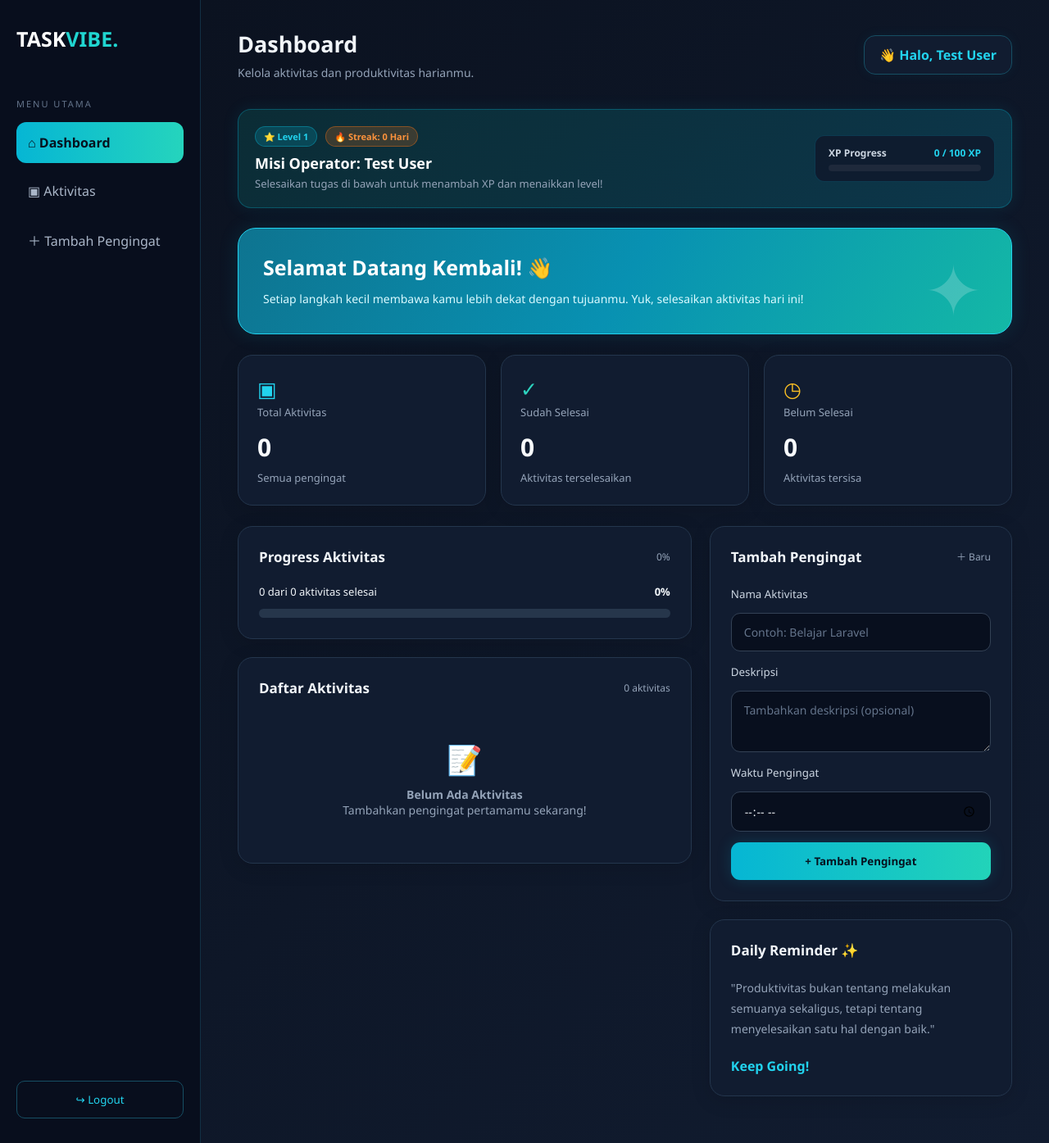
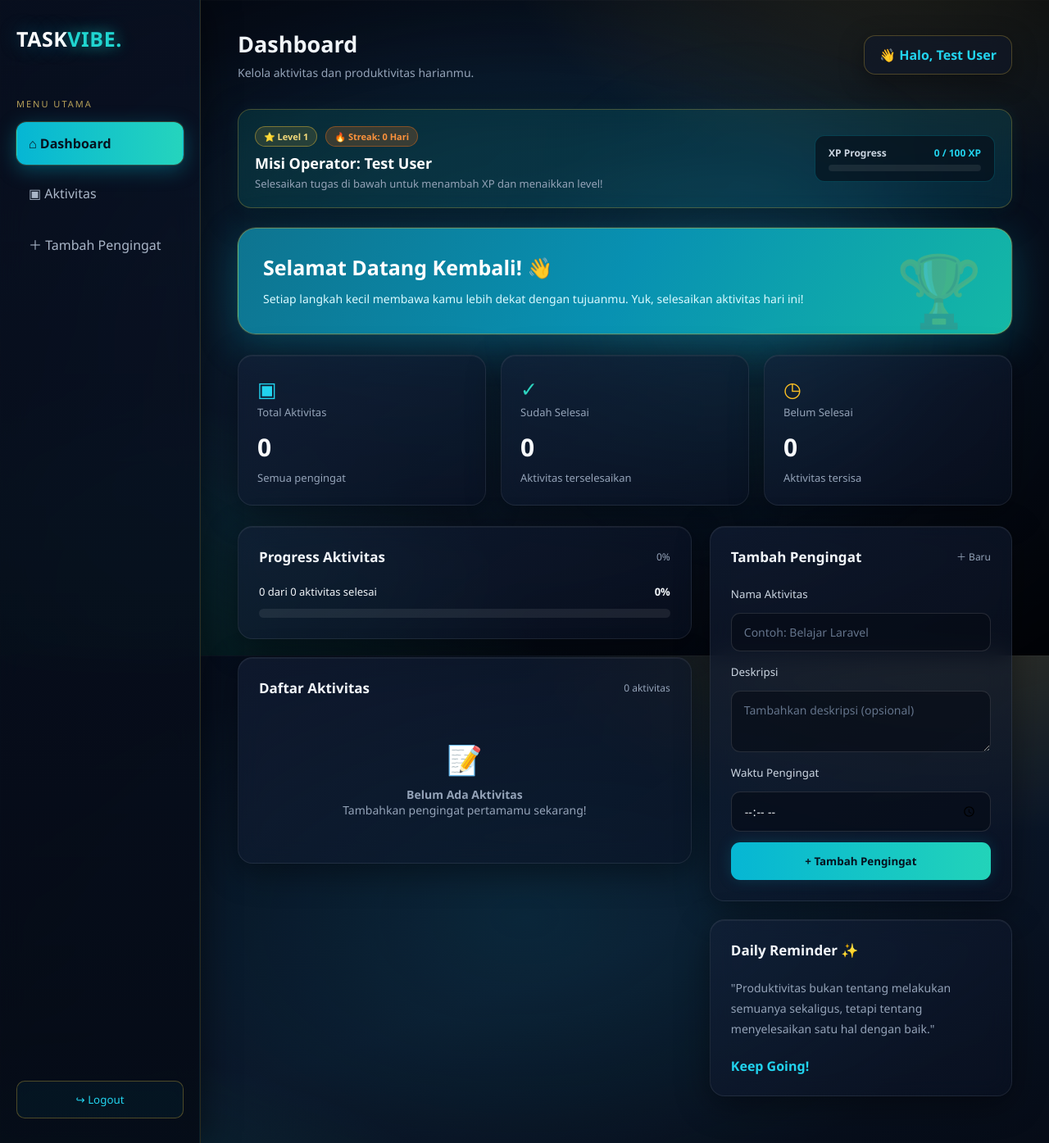
Before and after one commit to zaydabdullah2155-afk/Project-TaskVibe, a Laravel app: page /activities in a window 1280 px wide. Shown: the whole page at 82% size. Run offline with Laravel 12, Linux system fonts and the light colour scheme; a user stored in the database is signed in; data comes from the database, SQL or seed files in the repository; data that the repository does not hold is empty.

Commit message:
update shadow layout

```diff
--- a/resources/views/activities/index.blade.php
+++ b/resources/views/activities/index.blade.php
@@ -12,10 +12,59 @@
             box-sizing: border-box;
         }
 
+        html {
+            background: #050a14;
+        }
+
+        /* ===== BACKGROUND MEWAH ===== */
         body {
             font-family: 'Segoe UI', Arial, sans-serif;
-            background: #0b1220;
             color: #f1f5f9;
+            min-height: 100vh;
+            background-color: #050a14;
+            background-image:
+                radial-gradient(900px 500px at 90% -10%, rgba(212, 175, 55, 0.22), transparent 60%),
+                radial-gradient(1000px 600px at 5% 105%, rgba(20, 184, 166, 0.25), transparent 60%),
+                radial-gradient(800px 500px at 50% 40%, rgba(14, 116, 144, 0.18), transparent 70%),
+                linear-gradient(rgba(255, 255, 255, 0.03) 1px, transparent 1px),
+                linear-gradient(90deg, rgba(255, 255, 255, 0.03) 1px, transparent 1px),
+                linear-gradient(160deg, #060d1b 0%, #0a1628 50%, #04070f 100%);
+            background-size: auto, auto, auto, 48px 48px, 48px 48px, auto;
+            background-attachment: fixed;
+        }
+
+        /* Vignette */
+        body::before {
+            content: "";
+            position: fixed;
+            inset: 0;
+            pointer-events: none;
+            z-index: 0;
+            background: radial-gradient(ellipse at center, transparent 55%, rgba(0, 0, 0, 0.55) 100%);
+        }
+
+        /* Orb cahaya bergerak */
+        body::after {
+            content: "";
+            position: fixed;
+            width: 520px;
+            height: 520px;
+            top: 10%;
+            left: 55%;
+            pointer-events: none;
+            z-index: 0;
+            background: radial-gradient(circle, rgba(34, 211, 238, 0.16), transparent 65%);
+            filter: blur(60px);
+            animation: floatOrb 18s ease-in-out infinite alternate;
+        }
+
+        @keyframes floatOrb {
+            from { transform: translate(0, 0) scale(1); }
+            to   { transform: translate(-180px, 120px) scale(1.25); }
+        }
+
+        @media (prefers-reduced-motion: reduce) {
+            body::after { animation: none; }
         }
 
         button, input, textarea {
@@ -25,13 +74,19 @@
         .dashboard {
             display: flex;
             min-height: 100vh;
+            position: relative;
+            z-index: 1;
         }
 
-        /* SIDEBAR */
+        /* ===== SIDEBAR ===== */
         .sidebar {
             width: 245px;
-            background: #080e1d;
-            border-right: 1px solid #123044;
+            background: linear-gradient(180deg, rgba(10, 18, 36, 0.75) 0%, rgba(5, 10, 20, 0.85) 100%);
+            backdrop-filter: blur(16px);
+            -webkit-backdrop-filter: blur(16px);
+            border-right: 1px solid rgba(212, 175, 55, 0.18);
+            box-shadow: 4px 0 40px rgba(0, 0, 0, 0.45),
+                        inset -1px 0 0 rgba(34, 211, 238, 0.08);
             color: white;
             padding: 30px 20px;
             display: flex;
@@ -43,15 +98,18 @@
             font-weight: 800;
             margin-bottom: 55px;
             color: white;
+            letter-spacing: 0.5px;
+            text-shadow: 0 0 24px rgba(34, 211, 238, 0.35);
         }
 
         .logo span {
             color: #20d5d0;
+            text-shadow: 0 0 18px rgba(32, 213, 208, 0.7);
         }
 
         .menu-title {
             font-size: 11px;
-            color: #64748b;
+            color: #b8a25a;
             margin-bottom: 15px;
             letter-spacing: 2px;
         }
@@ -63,14 +121,23 @@
             padding: 14px;
             border-radius: 12px;
             margin-bottom: 9px;
-            transition: .2s;
+            border: 1px solid transparent;
+            transition: all .25s ease;
         }
 
-        .menu a:hover,
+        .menu a:hover {
+            background: rgba(34, 211, 238, 0.08);
+            border-color: rgba(34, 211, 238, 0.25);
+            color: #e6fbff;
+            transform: translateX(4px);
+        }
+
         .menu a.active {
             background: linear-gradient(90deg, #06b6d4, #25d4bd);
             color: #06121f;
             font-weight: 700;
+            box-shadow: 0 6px 24px rgba(6, 182, 212, 0.35),
+                        0 0 0 1px rgba(212, 175, 55, 0.25);
         }
 
         .sidebar-bottom {
@@ -80,24 +147,27 @@
         .logout-button {
             width: 100%;
             padding: 13px;
-            border: 1px solid #164e63;
-            background: transparent;
+            border: 1px solid rgba(212, 175, 55, 0.35);
+            background: rgba(6, 182, 212, 0.05);
             color: #22d3ee;
             border-radius: 10px;
             cursor: pointer;
+            transition: all .25s ease;
         }
 
         .logout-button:hover {
-            background: #06b6d4;
+            background: linear-gradient(90deg, #06b6d4, #25d4bd);
             color: #06121f;
+            border-color: transparent;
+            box-shadow: 0 6px 24px rgba(6, 182, 212, 0.35);
         }
 
-        /* MAIN */
+        /* ===== MAIN ===== */
         .main {
             flex: 1;
             padding: 35px 45px;
             min-width: 0;
-            background: linear-gradient(135deg, #0b1220, #111c30);
+            background: transparent;
         }
 
         .topbar {
@@ -119,21 +189,115 @@
         }
 
         .user-badge {
-            background: #111c30;
+            background: rgba(15, 25, 45, 0.55);
+            backdrop-filter: blur(12px);
+            -webkit-backdrop-filter: blur(12px);
             color: #22d3ee;
-            border: 1px solid #164e63;
+            border: 1px solid rgba(212, 175, 55, 0.3);
             padding: 12px 18px;
             border-radius: 14px;
             font-weight: 600;
-            box-shadow: 0 0 15px #06b6d410;
+            box-shadow: 0 8px 30px rgba(0, 0, 0, 0.35);
         }
 
-        /* WELCOME */
+        /* ===== GAMIFIKASI (level, streak, XP) ===== */
+        .gamify {
+            background: linear-gradient(135deg, rgba(13, 148, 136, 0.18), rgba(6, 182, 212, 0.14));
+            backdrop-filter: blur(12px);
+            -webkit-backdrop-filter: blur(12px);
+            border: 1px solid rgba(212, 175, 55, 0.3);
+            padding: 20px;
+            border-radius: 16px;
+            margin-bottom: 24px;
+            display: flex;
+            justify-content: space-between;
+            align-items: center;
+            flex-wrap: wrap;
+            gap: 15px;
+            box-shadow: 0 10px 40px rgba(0, 0, 0, 0.35),
+                        0 0 20px rgba(6, 182, 212, 0.1);
+        }
+
+        .gamify-badges {
+            display: flex;
+            gap: 10px;
+            margin-bottom: 8px;
+        }
+
+        .badge {
+            font-size: 11px;
+            padding: 4px 10px;
+            border-radius: 20px;
+            font-weight: bold;
+        }
+
+        .badge-level {
+            background: rgba(212, 175, 55, 0.15);
+            color: #f3d97a;
+            border: 1px solid rgba(212, 175, 55, 0.5);
+        }
+
+        .badge-streak {
+            background: rgba(249, 115, 22, 0.2);
+            color: #fb923c;
+            border: 1px solid rgba(249, 115, 22, 0.4);
+        }
+
+        .gamify h3 {
+            color: #ffffff;
+            font-size: 18px;
+            font-weight: bold;
+            margin: 0 0 4px 0;
+        }
+
+        .gamify p {
+            color: #94a3b8;
+            font-size: 13px;
+            margin: 0;
+        }
+
+        .xp-box {
+            background: rgba(5, 10, 20, 0.6);
+            border: 1px solid rgba(6, 182, 212, 0.25);
+            padding: 12px 16px;
+            border-radius: 12px;
+            min-width: 220px;
+        }
+
+        .xp-info {
+            display: flex;
+            justify-content: space-between;
+            font-size: 12px;
+            margin-bottom: 6px;
+            color: #cbd5e1;
+            font-weight: 600;
+        }
+
+        .xp-info .xp-value {
+            color: #22d3ee;
+        }
+
+        .xp-track {
+            width: 100%;
+            background: rgba(255, 255, 255, 0.08);
+            height: 8px;
+            border-radius: 9999px;
+            overflow: hidden;
+        }
+
+        .xp-fill {
+            background: linear-gradient(90deg, #d4af37, #22d3ee, #14b8a6);
+            height: 100%;
+            transition: width 0.5s ease;
+        }
+
+        /* ===== WELCOME ===== */
         .welcome-card {
             background: linear-gradient(120deg, #0e7490, #0891b2, #14b8a6);
             color: white;
-            border: 1px solid #22d3ee;
-            box-shadow: 0 0 25px #06b6d420;
+            border: 1px solid rgba(212, 175, 55, 0.4);
+            box-shadow: 0 12px 50px rgba(6, 182, 212, 0.25),
+                        0 0 0 1px rgba(212, 175, 55, 0.15);
             border-radius: 22px;
             padding: 30px;
             margin-bottom: 25px;
@@ -160,7 +324,7 @@
             opacity: .2;
         }
 
-        /* STATISTICS */
+        /* ===== STATISTIK ===== */
         .stats {
             display: grid;
             grid-template-columns: repeat(3, 1fr);
@@ -168,12 +332,26 @@
             margin-bottom: 25px;
         }
 
+        .stat-card,
+        .card {
+            background: linear-gradient(145deg, rgba(20, 32, 56, 0.6), rgba(10, 18, 36, 0.55));
+            backdrop-filter: blur(14px);
+            -webkit-backdrop-filter: blur(14px);
+            border: 1px solid rgba(255, 255, 255, 0.08);
+            box-shadow: 0 10px 40px rgba(0, 0, 0, 0.4),
+                        inset 0 1px 0 rgba(255, 255, 255, 0.06);
+            transition: transform .25s ease, border-color .25s ease;
+        }
+
+        .stat-card:hover,
+        .card:hover {
+            transform: translateY(-3px);
+            border-color: rgba(212, 175, 55, 0.35);
+        }
+
         .stat-card {
-            background: #111c30;
-            border: 1px solid #24364d;
             border-radius: 18px;
             padding: 23px;
-            box-shadow: 0 5px 25px #00000020;
         }
 
         .stat-card small {
@@ -191,19 +369,11 @@
             font-size: 25px;
         }
 
-        .purple {
-            color: #22d3ee;
-        }
+        .purple { color: #22d3ee; }
+        .green  { color: #2dd4bf; }
+        .orange { color: #fbbf24; }
 
-        .green {
-            color: #2dd4bf;
-        }
-
-        .orange {
-            color: #fbbf24;
-        }
-
-        /* CONTENT */
+        /* ===== CONTENT ===== */
         .content-grid {
             display: grid;
             grid-template-columns: 1.5fr 1fr;
@@ -212,11 +382,8 @@
         }
 
         .card {
-            background: #111c30;
-            border: 1px solid #24364d;
             padding: 25px;
             border-radius: 18px;
-            box-shadow: 0 5px 25px #00000020;
             margin-bottom: 22px;
         }
 
@@ -237,7 +404,7 @@
             font-size: 12px;
         }
 
-        /* PROGRESS */
+        /* ===== PROGRESS ===== */
         .progress-info {
             display: flex;
             justify-content: space-between;
@@ -249,7 +416,7 @@
         .progress-track {
             width: 100%;
             height: 11px;
-            background: #26364b;
+            background: rgba(255, 255, 255, 0.08);
             border-radius: 20px;
             overflow: hidden;
         }
@@ -262,7 +429,7 @@
             transition: width .3s;
         }
 
-        /* FORM */
+        /* ===== FORM ===== */
         .add-form {
             display: grid;
             gap: 13px;
@@ -272,11 +439,11 @@
         .add-form textarea {
             width: 100%;
             padding: 13px 15px;
-            border: 1px solid #334155;
+            border: 1px solid rgba(255, 255, 255, 0.12);
             border-radius: 11px;
             outline: none;
             font-size: 14px;
-            background: #080f1e;
+            background: rgba(5, 10, 20, 0.6);
             color: #f1f5f9;
         }
 
@@ -316,14 +483,14 @@
             background: linear-gradient(90deg, #0891b2, #0d9488);
         }
 
-        /* ACTIVITY LIST */
+        /* ===== DAFTAR AKTIVITAS ===== */
         .activity-item {
             display: flex;
             justify-content: space-between;
             align-items: center;
             gap: 12px;
             padding: 17px 0;
-            border-bottom: 1px solid #26364b;
+            border-bottom: 1px solid rgba(255, 255, 255, 0.08);
         }
 
         .activity-item:last-child {
@@ -404,7 +571,7 @@
             margin-bottom: 10px;
         }
 
-        /* NOTIFICATION */
+        /* ===== NOTIFIKASI ===== */
         .success {
             background: #103b36;
             color: #5eead4;
@@ -420,12 +587,12 @@
             font-size: 12px;
         }
 
-        /* MOTIVATION */
+        /* ===== MOTIVASI ===== */
         .card p {
             color: #94a3b8;
         }
 
-        /* RESPONSIVE */
+        /* ===== RESPONSIVE ===== */
         @media (max-width: 900px) {
             .main {
                 padding: 25px;
@@ -500,8 +667,6 @@
 
 <body>
 
-
-
 @php
     $pending = $total - $done;
     $percentage = $total > 0 ? round(($done / $total) * 100) : 0;
@@ -550,39 +715,40 @@
             </div>
         </header>
 
-        <!-- WELCOME -->
-         <!-- Widget Gamifikasi (CSS Murni Sesuai Tema TaskVibe) -->
-<div style="background: linear-gradient(135deg, rgba(13, 148, 136, 0.2), rgba(6, 182, 212, 0.2)); border: 1px solid rgba(6, 182, 212, 0.3); padding: 20px; border-radius: 16px; margin-bottom: 24px; display: flex; justify-content: space-between; align-items: center; flex-wrap: wrap; gap: 15px; box-shadow: 0 0 20px rgba(6, 182, 212, 0.1);">
-    <div>
-        <div style="display: flex; gap: 10px; margin-bottom: 8px;">
-            <span style="background: rgba(6, 182, 212, 0.2); color: #22d3ee; border: 1px solid rgba(6, 182, 212, 0.4); font-size: 11px; padding: 4px 10px; border-radius: 20px; font-weight: bold;">
-                ⭐ Level {{ auth()->user()->level ?? 1 }}
-            </span>
-            <span style="background: rgba(249, 115, 22, 0.2); color: #fb923c; border: 1px solid rgba(249, 115, 22, 0.4); font-size: 11px; padding: 4px 10px; border-radius: 20px; font-weight: bold;">
-                🔥 Streak: {{ auth()->user()->streak_count ?? 0 }} Hari
-            </span>
-        </div>
-        <h3 style="color: #ffffff; font-size: 18px; font-weight: bold; margin: 0 0 4px 0;">Misi Operator: {{ auth()->user()->name }}</h3>
-        <p style="color: #94a3b8; font-size: 13px; margin: 0;">Selesaikan tugas di bawah untuk menambah XP dan menaikkan level!</p>
-    </div>
-
-    <!-- XP Progress Bar -->
-    <div style="background: rgba(15, 23, 42, 0.8); border: 1px solid rgba(6, 182, 212, 0.2); padding: 12px 16px; border-radius: 12px; min-width: 220px;">
+        <!-- GAMIFIKASI -->
         @php
             $currentExp = auth()->user()->exp ?? 0;
             $expInCurrentLevel = $currentExp % 100;
         @endphp
-        <div style="display: flex; justify-content: space-between; font-size: 12px; margin-bottom: 6px; color: #cbd5e1; font-weight: 600;">
-            <span>XP Progress</span>
-            <span style="color: #22d3ee;">{{ $expInCurrentLevel }} / 100 XP</span>
+
+        <div class="gamify">
+            <div>
+                <div class="gamify-badges">
+                    <span class="badge badge-level">
+                        ⭐ Level {{ auth()->user()->level ?? 1 }}
+                    </span>
+                    <span class="badge badge-streak">
+                        🔥 Streak: {{ auth()->user()->streak_count ?? 0 }} Hari
+                    </span>
+                </div>
+                <h3>Misi Operator: {{ auth()->user()->name }}</h3>
+                <p>Selesaikan tugas di bawah untuk menambah XP dan menaikkan level!</p>
+            </div>
+
+            <div class="xp-box">
+                <div class="xp-info">
+                    <span>XP Progress</span>
+                    <span class="xp-value">{{ $expInCurrentLevel }} / 100 XP</span>
+                </div>
+                <div class="xp-track">
+                    <div class="xp-fill" style="width: {{ $expInCurrentLevel }}%;"></div>
+                </div>
+            </div>
         </div>
-        <div style="width: 100%; background: #1e293b; height: 8px; border-radius: 9999px; overflow: hidden;">
-            <div style="background: linear-gradient(90deg, #22d3ee, #14b8a6); height: 100%; width: {{ $expInCurrentLevel }}%; transition: width 0.5s ease;"></div>
-        </div>
-    </div>
-</div>
+
+        <!-- WELCOME -->
         <section class="welcome-card">
-            <div class="welcome-decoration">✦</div>
+            <div class="welcome-decoration">🏆</div>
 
             <h2>Selamat Datang Kembali! 👋</h2>
 
```
